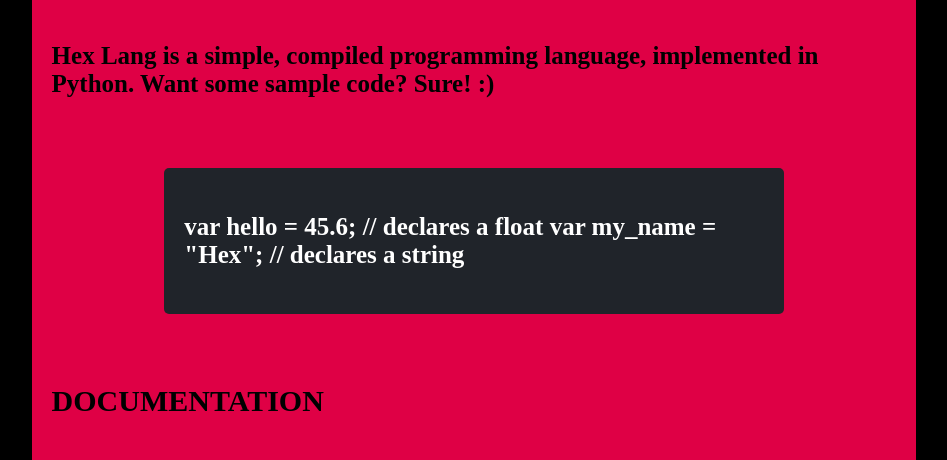
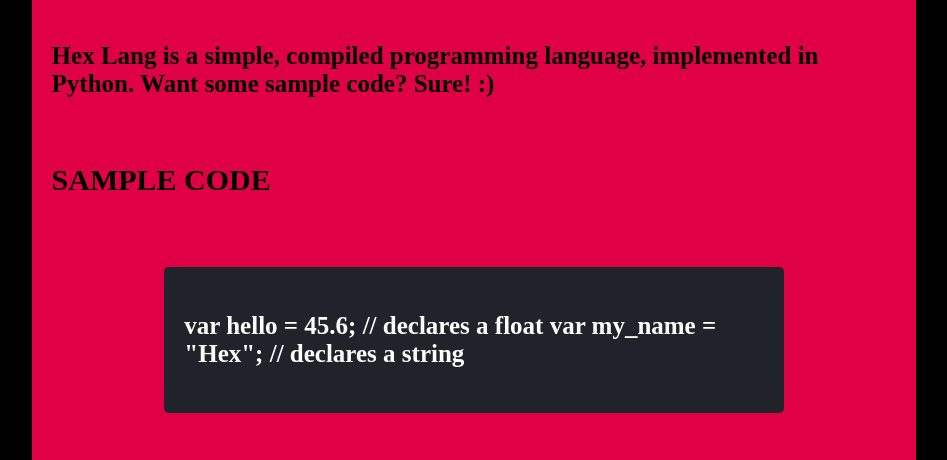
Before and after one commit to gitter-badger/HexLang, a plain HTML site: page docs/index.html in a window 1280 px wide. Shown: the part 593-1053 px from the top of the page, without its empty margins (166-1113 px from the left). Drawn offline with Linux system fonts and the light colour scheme; a web font is replaced by a local one.

Commit message:
Update index.html

```diff
--- a/docs/index.html
+++ b/docs/index.html
@@ -32,6 +32,7 @@
    <p>
     Hex Lang is a simple, compiled programming language, implemented in Python. Want some sample code? Sure! :)
    </p>
+   <h2>SAMPLE CODE</h2>
    <div class="code">
     <p>
      var hello = 45.6; // declares a float
```
